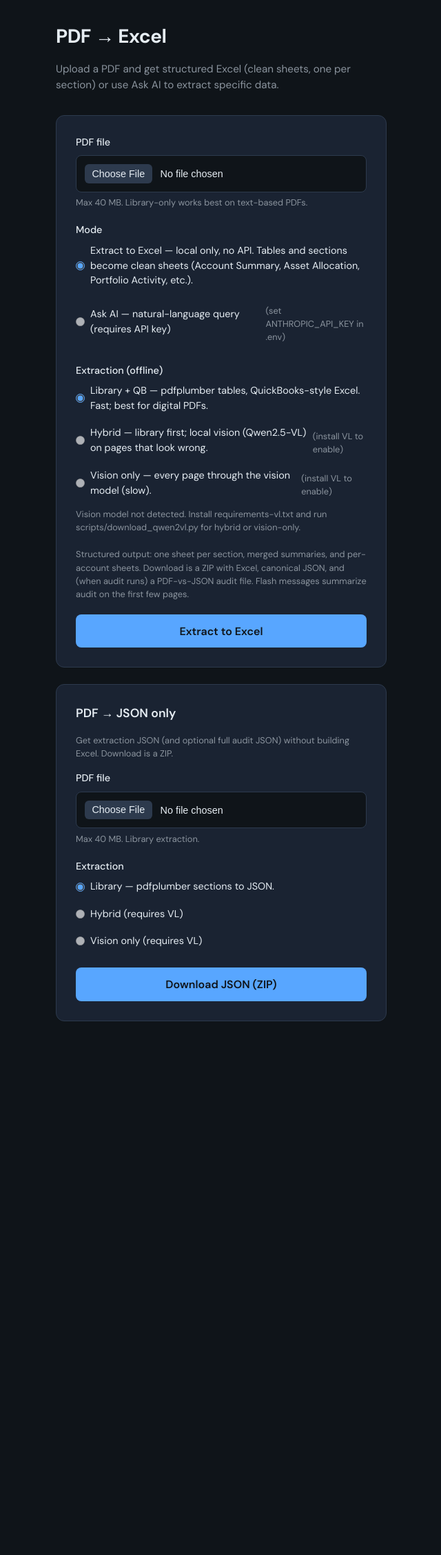
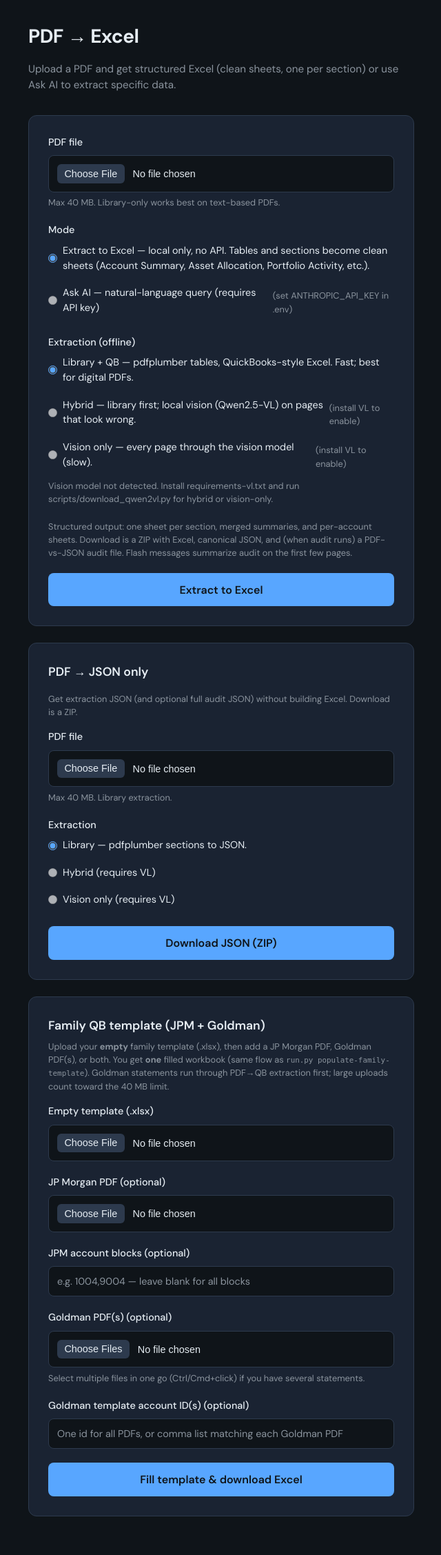
Before and after one commit to waqaszahoor1998/pdf-excel, a Flask app: page / in a window 1280 px wide. Shown: the whole page at 69% size, without its empty margins (319-959 px from the left). Before the commit the page ends 1481 px from the top, so only its background shows below. Run offline with Flask 3, Linux system fonts and the light colour scheme; some libraries are stand-ins or nearby versions.

Commit message:
Web UI: fill family template (JPM + Goldman) from uploads
- POST /populate-family-template mirrors populate-family-template CLI
- index.html: new form for template + optional JPM/GS PDFs and account hints
- README: document the web workflow

Made-with: Cursor

```diff
--- a/app.py
+++ b/app.py
@@ -10,8 +10,10 @@ Default port is **8003** (see `.flaskenv` / `FLASK_RUN_PORT`; override with `--p
 Extraction: default uses pdfplumber + QB shaping. Choose hybrid (library + VL on
 difficult pages) or vision-only for scans; optional Ask AI uses Anthropic. After
 extraction, the first pages are audited vs the PDF; summary is in JSON meta and
-the ZIP may include a full audit report. No raw data is sent to any cloud service
-except Ask AI when that mode is used.
+the ZIP may include a full audit report. The home page also has **Family QB template**:
+upload empty family_template.xlsx plus optional JPM / Goldman PDFs → one filled workbook
+(POST `/populate-family-template`). No raw data is sent to any cloud service except
+Ask AI when that mode is used.
 """
 
 import io
@@ -466,6 +468,136 @@ def json_to_excel_route():
                 pass
 
 
+def _parse_gs_account_list(gs_account_raw: str, n_pdfs: int) -> tuple[list[str | None] | None, str | None]:
+    """
+    Same rules as CLI --gs-account: one value for all, or comma list matching PDF count.
+    Returns (accounts, error_message).
+    """
+    raw = (gs_account_raw or "").strip()
+    if not raw:
+        return [None] * n_pdfs, None
+    parts = [x.strip() for x in raw.split(",") if x.strip()]
+    if len(parts) == n_pdfs:
+        return parts, None
+    if len(parts) == 1:
+        return [parts[0]] * n_pdfs, None
+    return (
+        None,
+        "Goldman account IDs: enter one value for all PDFs, or a comma-separated list with the same count as Goldman PDFs.",
+    )
+
+
+@app.route("/populate-family-template", methods=["POST"])
+def populate_family_template_route():
+    """
+    Upload empty family template (.xlsx) plus optional JPM PDF and/or one or more Goldman PDFs.
+    Returns one filled workbook (JPM blocks from PDF text; Goldman via PDF→QB→template).
+    """
+    from scripts.family_template_merge import populate_family_template
+
+    if "template" not in request.files:
+        flash("Choose your empty family template Excel file.", "error")
+        return redirect(url_for("index"))
+
+    tpl_file = request.files["template"]
+    if not tpl_file or not tpl_file.filename:
+        flash("Choose your empty family template Excel file.", "error")
+        return redirect(url_for("index"))
+
+    fn = tpl_file.filename.lower()
+    if not (fn.endswith(".xlsx") or fn.endswith(".xlsm")):
+        flash("Template must be .xlsx or .xlsm.", "error")
+        return redirect(url_for("index"))
+
+    jpm_upload = request.files.get("jpm_pdf")
+    jpm_ok = bool(
+        jpm_upload
+        and jpm_upload.filename
+        and jpm_upload.filename.lower().endswith(".pdf")
+    )
+    gs_uploads = [
+        f
+        for f in request.files.getlist("gs_pdfs")
+        if f and f.filename and f.filename.lower().endswith(".pdf")
+    ]
+
+    if not jpm_ok and not gs_uploads:
+        flash("Add at least one PDF: JP Morgan and/or Goldman (hold Ctrl/Cmd to select multiple Goldman files).", "error")
+        return redirect(url_for("index"))
+
+    gs_account_raw = (request.form.get("gs_account") or "").strip()
+    if gs_uploads:
+        accts, acct_err = _parse_gs_account_list(gs_account_raw, len(gs_uploads))
+        if acct_err:
+            flash(acct_err, "error")
+            return redirect(url_for("index"))
+    else:
+        accts = []
+
+    jpm_accounts = None
+    jpm_accounts_raw = (request.form.get("jpm_accounts") or "").strip()
+    if jpm_accounts_raw:
+        jpm_accounts = [x.strip() for x in jpm_accounts_raw.split(",") if x.strip()]
+
+    tmp_dir = None
+    try:
+        tmp_dir = tempfile.mkdtemp()
+        tdir = Path(tmp_dir)
+        tpl_path = tdir / "template.xlsx"
+        tpl_file.save(str(tpl_path))
+
+        jpm_path = None
+        if jpm_ok:
+            jpm_path = tdir / "jpm.pdf"
+            jpm_upload.save(str(jpm_path))
+
+        pairs: list[tuple[str, str | None]] = []
+        for i, g in enumerate(gs_uploads):
+            gp = tdir / f"gs_{i}.pdf"
+            g.save(str(gp))
+            pairs.append((str(gp), accts[i]))
+
+        out_path = tdir / "family_template_filled.xlsx"
+        log.info(
+            "populate-family-template: jpm=%s gs_count=%s",
+            bool(jpm_path),
+            len(pairs),
+        )
+        populate_family_template(
+            tpl_path,
+            out_path,
+            jpm_pdf=str(jpm_path) if jpm_path else None,
+            jpm_accounts=jpm_accounts,
+            gs_pdf_account_pairs=pairs or None,
+        )
+
+        if not out_path.exists():
+            flash("Template fill produced no file.", "error")
+            return redirect(url_for("index"))
+
+        buf = io.BytesIO(out_path.read_bytes())
+        buf.seek(0)
+        download = "family_template_filled.xlsx"
+        return send_file(
+            buf,
+            as_attachment=True,
+            download_name=download,
+            mimetype="application/vnd.openxmlformats-officedocument.spreadsheetml.sheet",
+        )
+    except Exception as e:
+        log.exception("populate-family-template: %s", e)
+        flash(f"Template fill failed: {e}", "error")
+        return redirect(url_for("index"))
+    finally:
+        if tmp_dir and Path(tmp_dir).exists():
+            try:
+                for f in Path(tmp_dir).iterdir():
+                    f.unlink(missing_ok=True)
+                Path(tmp_dir).rmdir()
+            except OSError:
+                pass
+
+
 if __name__ == "__main__":
     _port = int(os.environ.get("FLASK_RUN_PORT", "8003"))
     _host = os.environ.get("FLASK_RUN_HOST", "127.0.0.1")
--- a/templates/index.html
+++ b/templates/index.html
@@ -34,7 +34,7 @@
     }
     .container {
       width: 100%;
-      max-width: 480px;
+      max-width: 560px;
     }
     h1 {
       font-size: 1.75rem;
@@ -111,6 +111,17 @@
       resize: vertical;
     }
     textarea::placeholder { color: var(--text-muted); }
+    input[type="text"] {
+      width: 100%;
+      padding: 0.75rem;
+      background: var(--bg);
+      border: 1px solid var(--border);
+      border-radius: 8px;
+      color: var(--text);
+      font-size: 0.9rem;
+      font-family: inherit;
+    }
+    input[type="text"]::placeholder { color: var(--text-muted); }
     .query-hint {
       font-size: 0.8rem;
       color: var(--text-muted);
@@ -251,6 +262,35 @@
       </div>
     </form>
 
+    <form action="{{ url_for('populate_family_template_route') }}" method="post" enctype="multipart/form-data" class="card" id="familyTplForm">
+      <h2 style="font-size: 1.1rem; margin: 0 0 0.5rem 0; font-weight: 600;">Family QB template (JPM + Goldman)</h2>
+      <p class="query-hint" style="margin-top: 0; margin-bottom: 1rem;">Upload your <strong>empty</strong> family template (.xlsx), then add a JP Morgan PDF, Goldman PDF(s), or both. You get <strong>one</strong> filled workbook (same flow as <code style="font-size:0.85em;">run.py populate-family-template</code>). Goldman statements run through PDF→QB extraction first; large uploads count toward the {{ max_mb }} MB limit.</p>
+      <div class="form-group">
+        <label for="familyTemplate">Empty template (.xlsx)</label>
+        <input type="file" name="template" id="familyTemplate" accept=".xlsx,.xlsm" required>
+      </div>
+      <div class="form-group">
+        <label for="jpmPdf">JP Morgan PDF (optional)</label>
+        <input type="file" name="jpm_pdf" id="jpmPdf" accept=".pdf">
+      </div>
+      <div class="form-group">
+        <label for="jpmAccounts">JPM account blocks (optional)</label>
+        <input type="text" name="jpm_accounts" id="jpmAccounts" placeholder="e.g. 1004,9004 — leave blank for all blocks">
+      </div>
+      <div class="form-group">
+        <label for="gsPdfs">Goldman PDF(s) (optional)</label>
+        <input type="file" name="gs_pdfs" id="gsPdfs" accept=".pdf" multiple>
+        <p class="limit">Select multiple files in one go (Ctrl/Cmd+click) if you have several statements.</p>
+      </div>
+      <div class="form-group">
+        <label for="gsAccount">Goldman template account ID(s) (optional)</label>
+        <input type="text" name="gs_account" id="gsAccount" placeholder="One id for all PDFs, or comma list matching each Goldman PDF">
+      </div>
+      <div class="form-group">
+        <button type="submit" class="btn btn-primary" id="familyTplSubmit">Fill template &amp; download Excel</button>
+      </div>
+    </form>
+
   </div>
 
   <script>
@@ -338,6 +378,15 @@
           pdfJsonSubmit.textContent = 'Extracting…';
         });
       }
+
+      var familyTplForm = document.getElementById('familyTplForm');
+      var familyTplSubmit = document.getElementById('familyTplSubmit');
+      if (familyTplForm && familyTplSubmit) {
+        familyTplForm.addEventListener('submit', function() {
+          familyTplSubmit.disabled = true;
+          familyTplSubmit.textContent = 'Filling template…';
+        });
+      }
     })();
   </script>
 </body>
```
Also changed, not shown: README.md.
